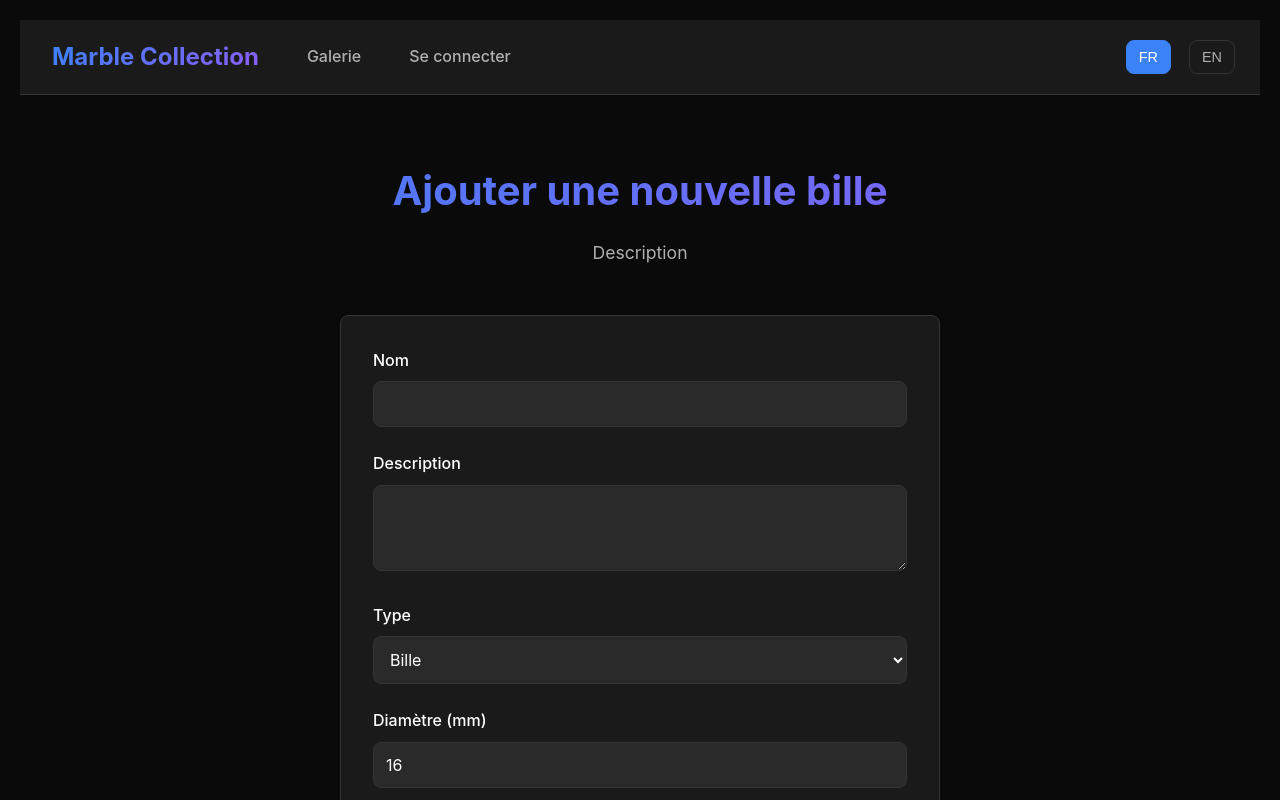
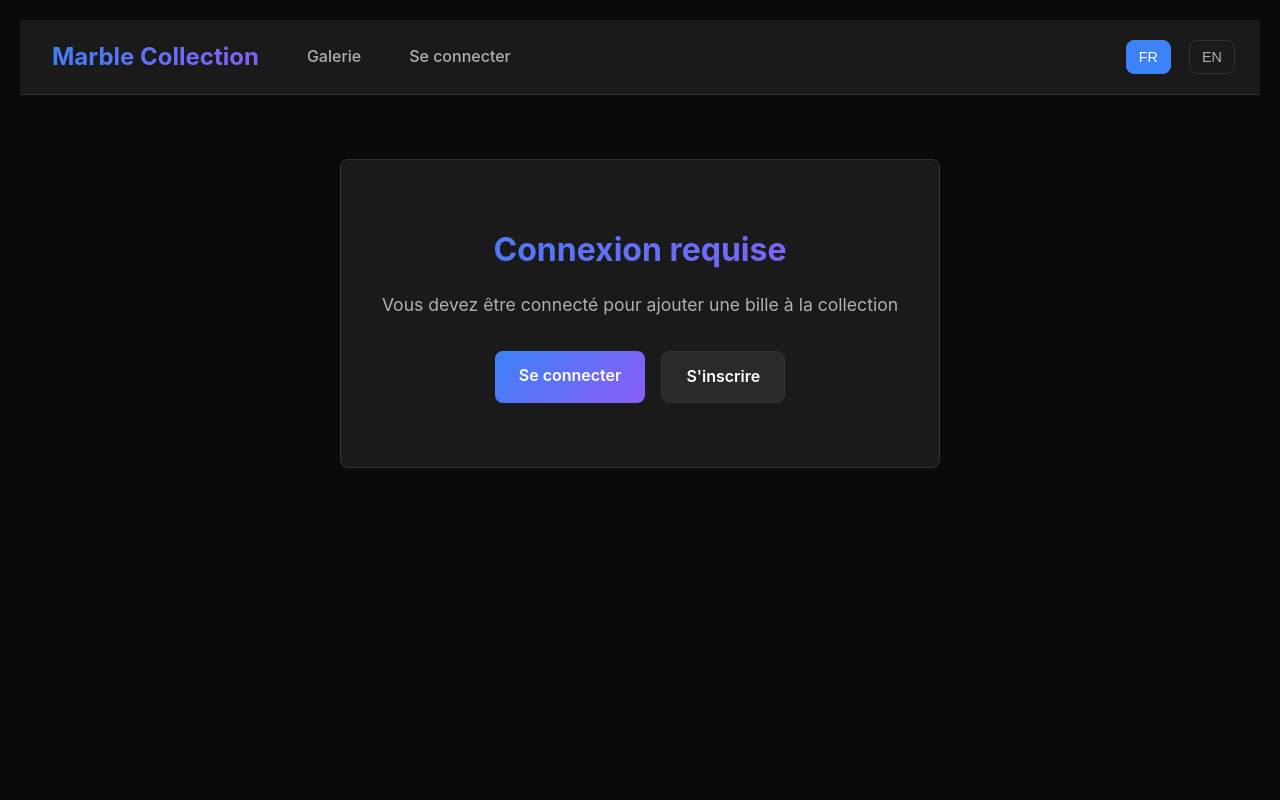
Before and after one commit to b1510/marble-front, a React (Create React App) app: page /add in a window 1280 px wide. Shown: the top 800 px of the page. Built offline with nearby package versions, Linux system fonts and the light colour scheme.

Commit message:
Add behavior if not connected then post form is not available

```diff
--- a/src/auth.css
+++ b/src/auth.css
@@ -58,3 +58,34 @@
   border: none;
   cursor: pointer;
 }
+
+.auth-required {
+  text-align: center;
+  padding: 4rem 2rem;
+  background-color: var(--bg-secondary);
+  border-radius: var(--border-radius);
+  border: 1px solid var(--border-color);
+  max-width: 600px;
+  margin: 0 auto;
+}
+
+.auth-required h2 {
+  margin-bottom: 1rem;
+  font-size: 2rem;
+  background: linear-gradient(135deg, var(--accent-primary), var(--accent-secondary));
+  -webkit-background-clip: text;
+  -webkit-text-fill-color: transparent;
+  background-clip: text;
+}
+
+.auth-required p {
+  margin-bottom: 2rem;
+  color: var(--text-secondary);
+  font-size: 1.1rem;
+}
+
+.auth-actions {
+  display: flex;
+  gap: 1rem;
+  justify-content: center;
+}
--- a/src/i18n/en/translation.json
+++ b/src/i18n/en/translation.json
@@ -70,6 +70,8 @@
     "noAccount": "Don't have an account?",
     "registerError": "Registration failed",
     "loginError": "Invalid email or password",
-    "mustBeLoggedIn": "You must be logged in to add a marble"
+    "mustBeLoggedIn": "You must be logged in to add a marble",
+    "loginRequired": "Login Required",
+    "loginRequiredMessage": "You must be logged in to add a marble to the collection"
   }
 }
--- a/src/i18n/fr/translation.json
+++ b/src/i18n/fr/translation.json
@@ -66,6 +66,8 @@
     "noAccount": "Pas encore de compte ?",
     "registerError": "Erreur lors de l'inscription",
     "loginError": "Email ou mot de passe incorrect",
-    "mustBeLoggedIn": "Vous devez être connecté pour ajouter une bille"
+    "mustBeLoggedIn": "Vous devez être connecté pour ajouter une bille",
+    "loginRequired": "Connexion requise",
+    "loginRequiredMessage": "Vous devez être connecté pour ajouter une bille à la collection"
   }
 }
--- a/src/pages/AddMarble.tsx
+++ b/src/pages/AddMarble.tsx
@@ -1,9 +1,27 @@
 import React from 'react';
+import { Link } from 'react-router-dom';
 import MarbleForm from '../components/MarbleForm';
 import { useTranslation } from 'react-i18next';
+import { authStorage } from '../api/authApi';
 
 const AddMarble: React.FC = () => {
     const { t } = useTranslation();
+    const isLoggedIn = !!authStorage.getToken();
+
+    if (!isLoggedIn) {
+        return (
+            <div className="add-marble-page">
+                <div className="auth-required">
+                    <h2>{t('auth.loginRequired')}</h2>
+                    <p>{t('auth.loginRequiredMessage')}</p>
+                    <div className="auth-actions">
+                        <Link to="/login" className="btn btn-primary">{t('auth.login')}</Link>
+                        <Link to="/register" className="btn btn-secondary">{t('auth.register')}</Link>
+                    </div>
+                </div>
+            </div>
+        );
+    }
 
     return (
         <div className="add-marble-page">
```
